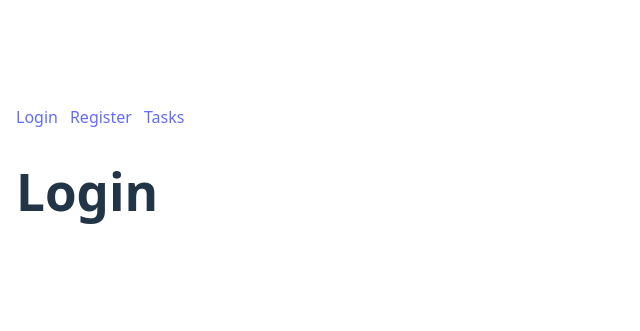
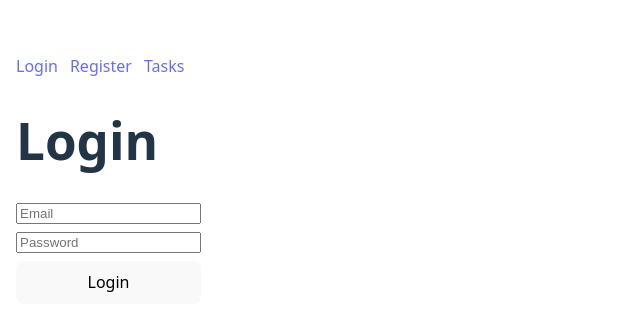
Before and after one commit to ZM-Hamad/task-manager, a React (Vite) app in the folder client/: page /login in a window 1280 px wide. Shown: the part 221-552 px from the top of the page, without its empty margins (0-640 px from the left). Built offline with nearby package versions, Linux system fonts and the light colour scheme.

Commit message:
add login form and save token

```diff
--- a/client/src/pages/LoginPage.tsx
+++ b/client/src/pages/LoginPage.tsx
@@ -1,3 +1,48 @@
+import { useState } from "react";
+import { useNavigate } from "react-router-dom";
+
 export default function LoginPage() {
-  return <h1>Login</h1>;
+  const navigate = useNavigate();
+  const [email, setEmail] = useState("");
+  const [password, setPassword] = useState("");
+  const [error, setError] = useState("");
+
+  async function onSubmit(e: React.FormEvent) {
+    e.preventDefault();
+    setError("");
+
+    // TEMP: fake login until backend is ready
+    // later we replace this with apiPost("/auth/login", { email, password })
+    if (!email || !password) {
+      setError("Email and password are required");
+      return;
+    }
+
+    localStorage.setItem("token", "test123");
+    navigate("/tasks");
+  }
+
+  return (
+    <div>
+      <h1>Login</h1>
+
+      <form onSubmit={onSubmit} style={{ display: "grid", gap: 8, maxWidth: 320 }}>
+        <input
+          placeholder="Email"
+          value={email}
+          onChange={(e) => setEmail(e.target.value)}
+        />
+        <input
+          placeholder="Password"
+          type="password"
+          value={password}
+          onChange={(e) => setPassword(e.target.value)}
+        />
+
+        {error && <p style={{ color: "red" }}>{error}</p>}
+
+        <button type="submit">Login</button>
+      </form>
+    </div>
+  );
 }
```
